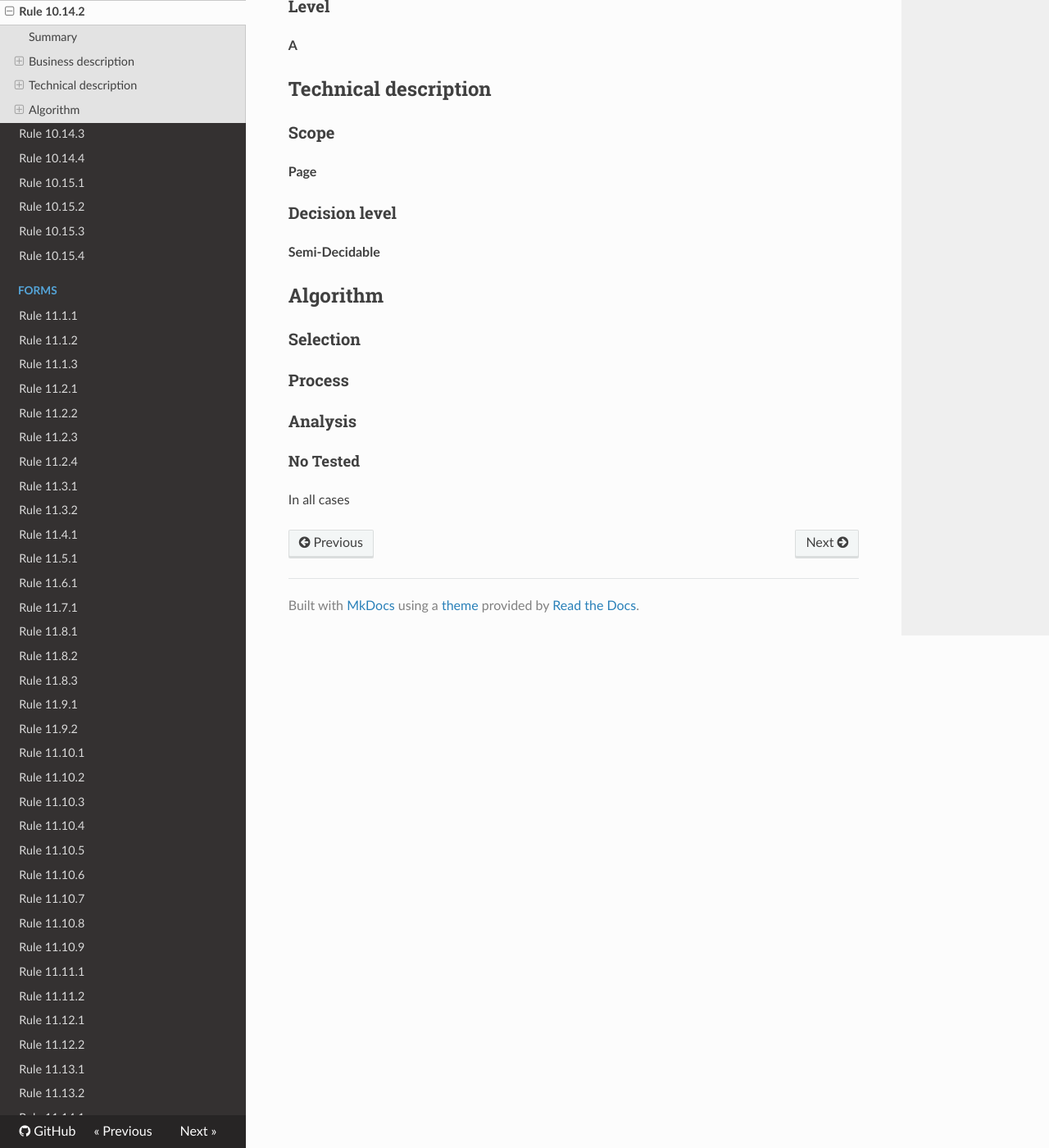
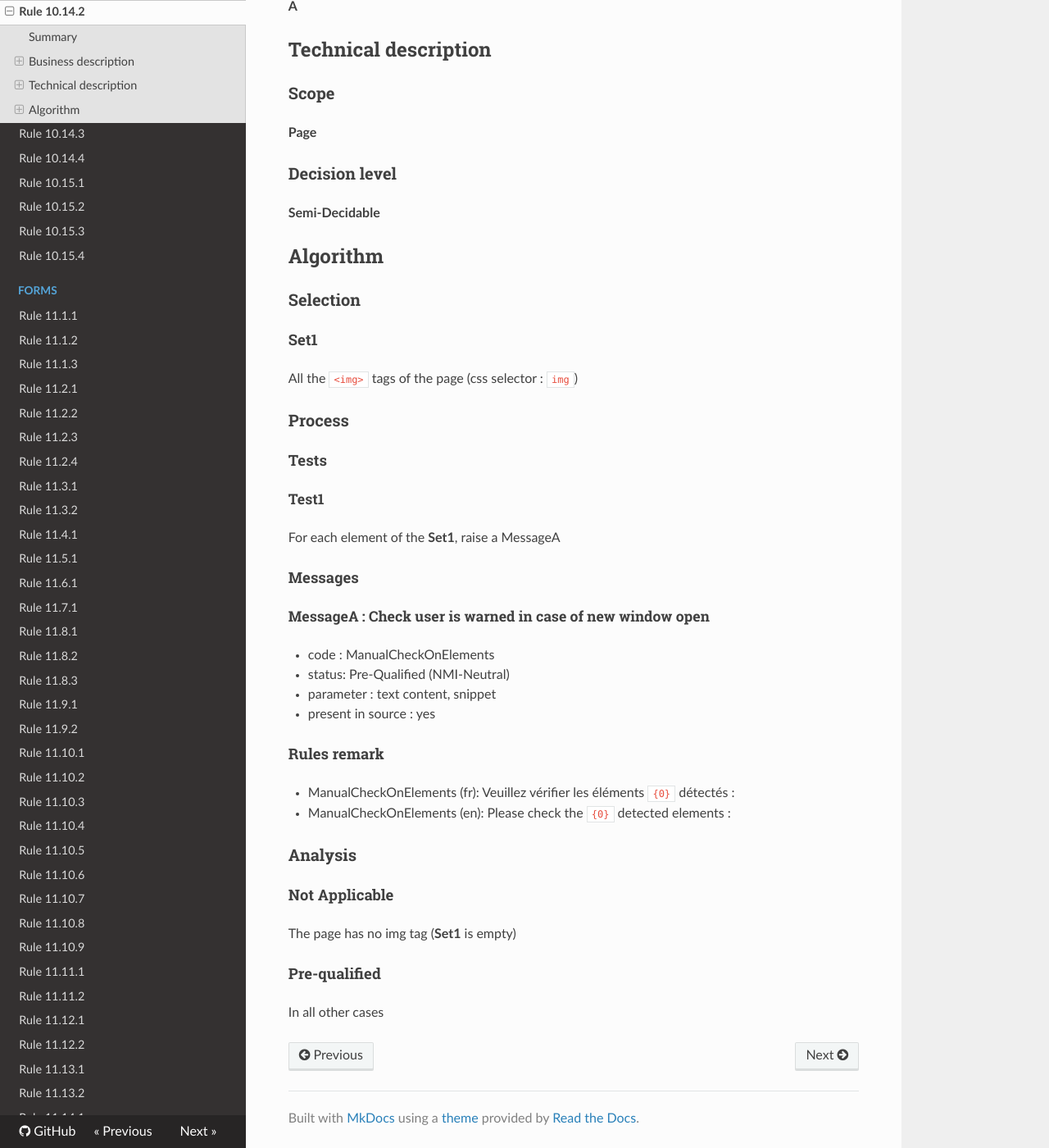
Before and after one commit to Tanaguru/RGAA3-2016, an MkDocs documentation site: the page built from docs/Rule-10-14-2.md, in a window 1280 px wide and 1400 px high, scrolled down 644 px. Shown: the whole window at 82% size. Built offline with MkDocs 1.6.1, drawn with Linux system fonts in a browser that asks for light colours; nearby versions of some CDN libraries; old or Windows-style settings are respelled for this version of MkDocs.

Commit message:
Update sample test 10.14.2

```diff
--- a/docs/Rule-10-14-2.md
+++ b/docs/Rule-10-14-2.md
@@ -36,10 +34,38 @@ Dans chaque page Web, pour chaque image ou ensemble d'image, l'information ne do
 
 ### Selection
 
+#### Set1
+
+All the `<img>` tags of the page (css selector : `img`)
+
 ### Process
+
+#### Tests
+
+##### Test1
+
+For each element of the **Set1**, raise a MessageA
+
+#### Messages
+
+##### MessageA : Check user is warned in case of new window open
+
+-   code : ManualCheckOnElements
+-   status: Pre-Qualified (NMI-Neutral)
+-   parameter : text content, snippet
+-   present in source : yes
+
+#### Rules remark
+
+ * ManualCheckOnElements (fr): Veuillez v&eacute;rifier les &eacute;l&eacute;ments <code>{0}</code> d&eacute;tect&eacute;s :
+ * ManualCheckOnElements (en): Please check the <code>{0}</code> detected elements :
 
 ### Analysis
 
-#### No Tested
+#### Not Applicable
 
-In all cases
+The page has no img tag (**Set1** is empty)
+
+#### Pre-qualified
+
+In all other cases
```
Also changed, not shown: other parts of docs/Rule-10-14-2.md (+2 -4 lines), docs/Rule-10-14-1.md (+3 -4 lines).
